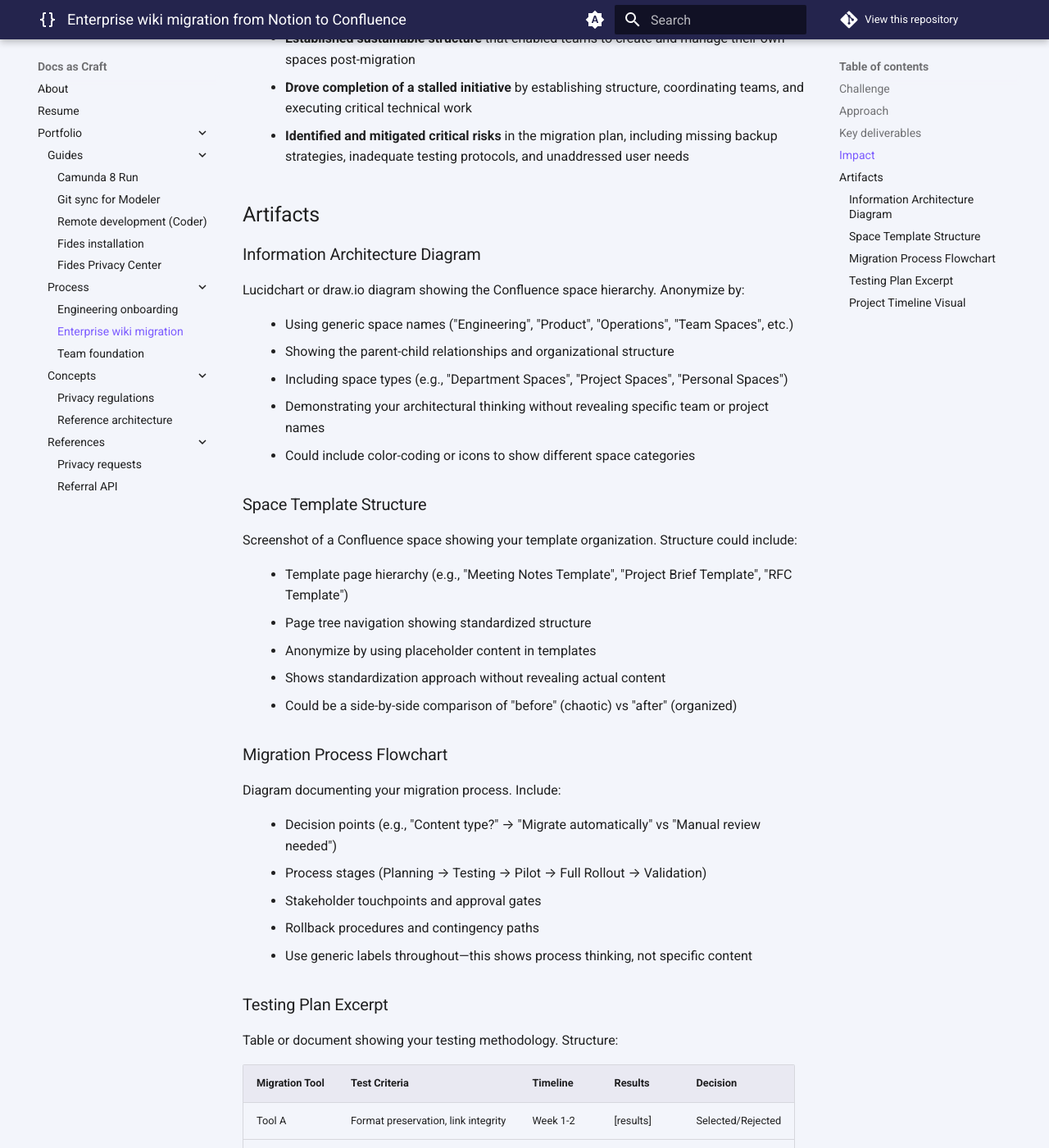
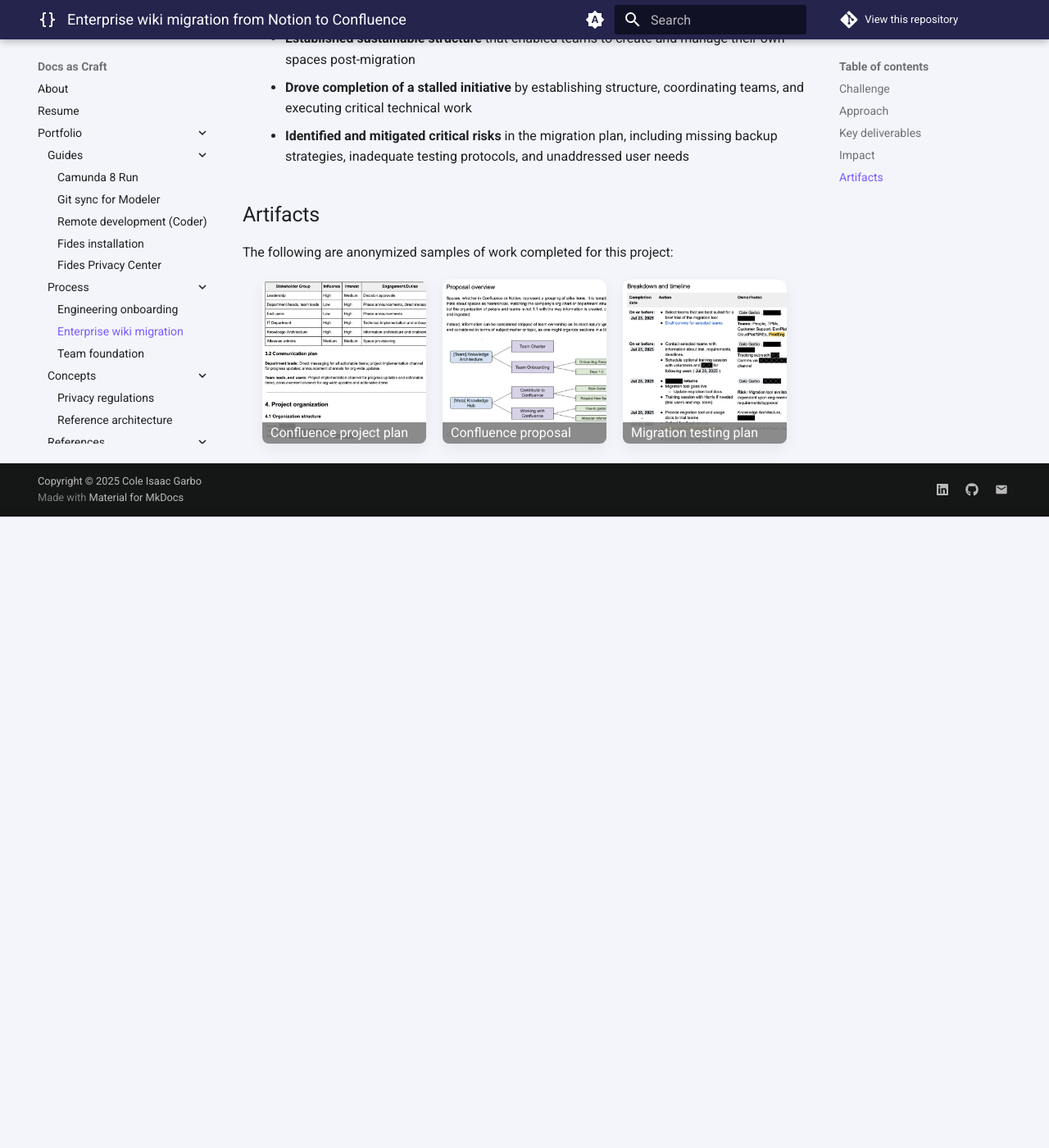
Before and after one commit to conceptualshark/portfolio, an MkDocs documentation site: the page built from docs/portfolio/process/wiki-migration.md, in a window 1280 px wide and 1400 px high, scrolled down 1666 px. Shown: the whole window at 82% size. Built offline with MkDocs 1.6.1 and Material for MkDocs 9.7.7, drawn with Linux system fonts in a browser that asks for light colours; comment, search, counter and statistics services are not loaded; after the commit the page ends 2296 px from its top, so only the background shows below that; some of the changed text lies outside the part shown.

Commit message:
add migration documentation

```diff
--- a/docs/portfolio/process/wiki-migration.md
+++ b/docs/portfolio/process/wiki-migration.md
@@ -48,57 +48,16 @@
 
 ## Artifacts
 
-### Information Architecture Diagram
+The following are anonymized samples of work completed for this project:
 
-Lucidchart or draw.io diagram showing the Confluence space hierarchy. Anonymize by:
-
-- Using generic space names ("Engineering", "Product", "Operations", "Team Spaces", etc.)
-- Showing the parent-child relationships and organizational structure
-- Including space types (e.g., "Department Spaces", "Project Spaces", "Personal Spaces")
-- Demonstrating your architectural thinking without revealing specific team or project names
-- Could include color-coding or icons to show different space categories
-
-### Space Template Structure
-
-Screenshot of a Confluence space showing your template organization. Structure could include:
-
-- Template page hierarchy (e.g., "Meeting Notes Template", "Project Brief Template", "RFC Template")
-- Page tree navigation showing standardized structure
-- Anonymize by using placeholder content in templates
-- Shows standardization approach without revealing actual content
-- Could be a side-by-side comparison of "before" (chaotic) vs "after" (organized)
-
-### Migration Process Flowchart
-
-Diagram documenting your migration process. Include:
-
-- Decision points (e.g., "Content type?" → "Migrate automatically" vs "Manual review needed")
-- Process stages (Planning → Testing → Pilot → Full Rollout → Validation)
-- Stakeholder touchpoints and approval gates
-- Rollback procedures and contingency paths
-- Use generic labels throughout—this shows process thinking, not specific content
-
-### Testing Plan Excerpt
-
-Table or document showing your testing methodology. Structure:
-
-| Migration Tool | Test Criteria | Timeline | Results | Decision |
-|---------------|--------------|----------|---------|----------|
-| Tool A | Format preservation, link integrity | Week 1-2 | [results] | Selected/Rejected |
-| Tool B | Bulk migration speed | Week 2-3 | [results] | Selected/Rejected |
-
-Anonymize by:
-- Using generic tool names or tool categories
-- Showing your evaluation framework without specific vendor information
-- Demonstrates systematic, data-driven decision making
-
-### Project Timeline Visual
-
-Gantt chart or timeline showing project phases:
-
-- January-April: Initial planning (before your involvement)
-- May: Assessment and architecture design
-- June-July: Accelerated execution
-- August: Final migration and validation
-- Use annotations to highlight your contributions and key milestones
-- Shows project management and timeline compression skills
+<div class="preview-row">
+    <a class="preview-card" href="/assets/pdfs/confluence-plan.pdf" aria-label="Confluence project plan">
+        <img class="preview-img" src="/assets/images/confluence-plan.png" alt="Confluence project plan" />
+    </a>
+    <a class="preview-card" href="/assets/pdfs/confluence-proposal.pdf" aria-label="Confluence proposal">
+        <img class="preview-img" src="/assets/images/confluence-proposal.png" alt="Confluence proposal" />
+    </a>
+    <a class="preview-card" href="/assets/pdfs/migration-plan.pdf" aria-label="Migration testing plan">
+        <img class="preview-img" src="/assets/images/migration-plan.png" alt="Migration testing plan" />
+    </a>
+</div>
```
Also changed, not shown: docs/assets/images/confluence-plan.png (added), docs/assets/images/confluence-proposal.png (added), docs/assets/images/migration-plan.png (added), 3 other files.
